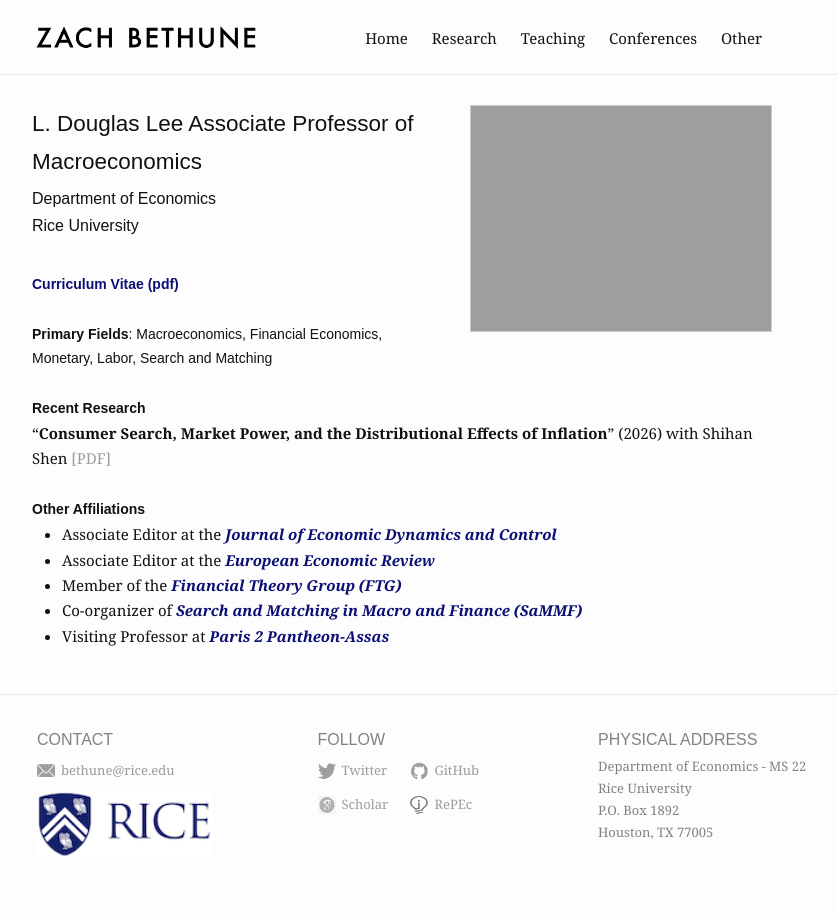
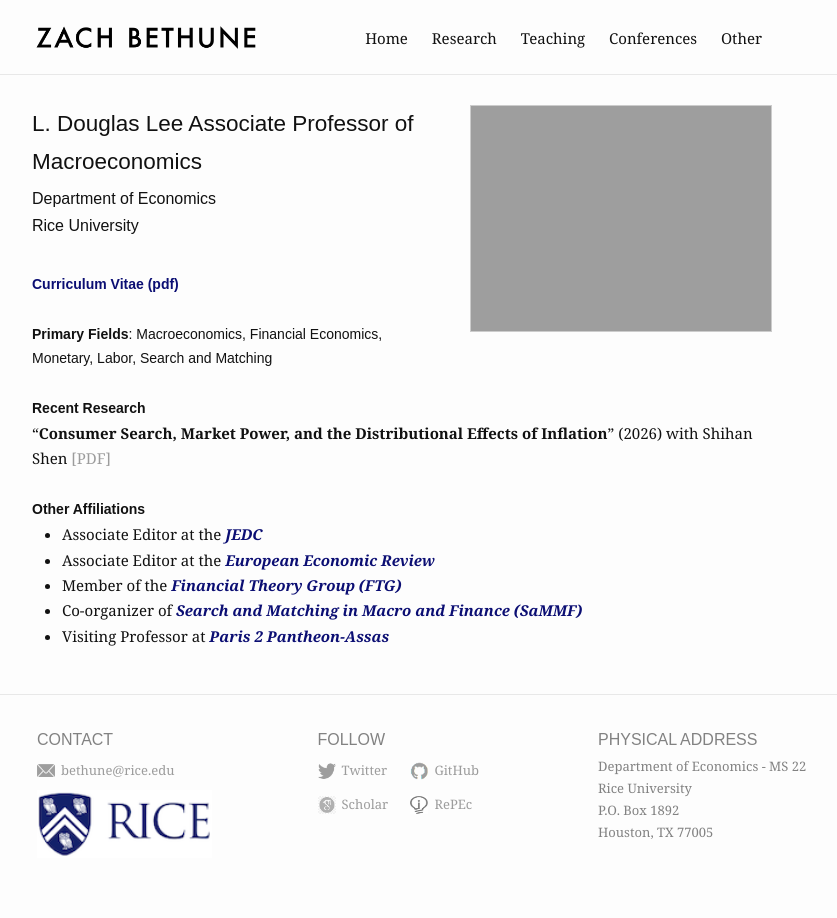
Before and after one commit to zbethune/zbethune.github.io, a Jekyll site: the page built from index.md, in a window 1280 px wide. Shown: the whole page, without its empty margins (238-1075 px from the left). Built offline with Jekyll 4.4.1, drawn with Linux system fonts in a browser that asks for light colours; comment, search, counter and statistics services are not loaded; our own code applies the rules of GitHub Pages for plain Markdown files.

Commit message:
Update index.md

```diff
--- a/index.md
+++ b/index.md
@@ -36,7 +36,7 @@ profile_picture:
 
 ##### **Other Affiliations**
 <p style="margin-bottom:-.40cm;"></p>
-- Associate Editor at the <a style="color: #0b0e73" href="https://www.sciencedirect.com/journal/journal-of-economic-dynamics-and-control/about/editorial-board" target="_blank" rel="noopener noreferrer" color="blue">***Journal of Economic Dynamics and Control***</a>
+- Associate Editor at the <a style="color: #0b0e73" href="https://www.sciencedirect.com/journal/journal-of-economic-dynamics-and-control/about/editorial-board" target="_blank" rel="noopener noreferrer" color="blue">***JEDC***</a>
 <p style="margin-bottom:-.40cm;"></p>
 - Associate Editor at the <a style="color: #0b0e73" href="https://www.sciencedirect.com/journal/european-economic-review/about/editorial-board" target="_blank" rel="noopener noreferrer" color="blue">***European Economic Review***</a>
 <p style="margin-bottom:-.40cm;"></p>
```
